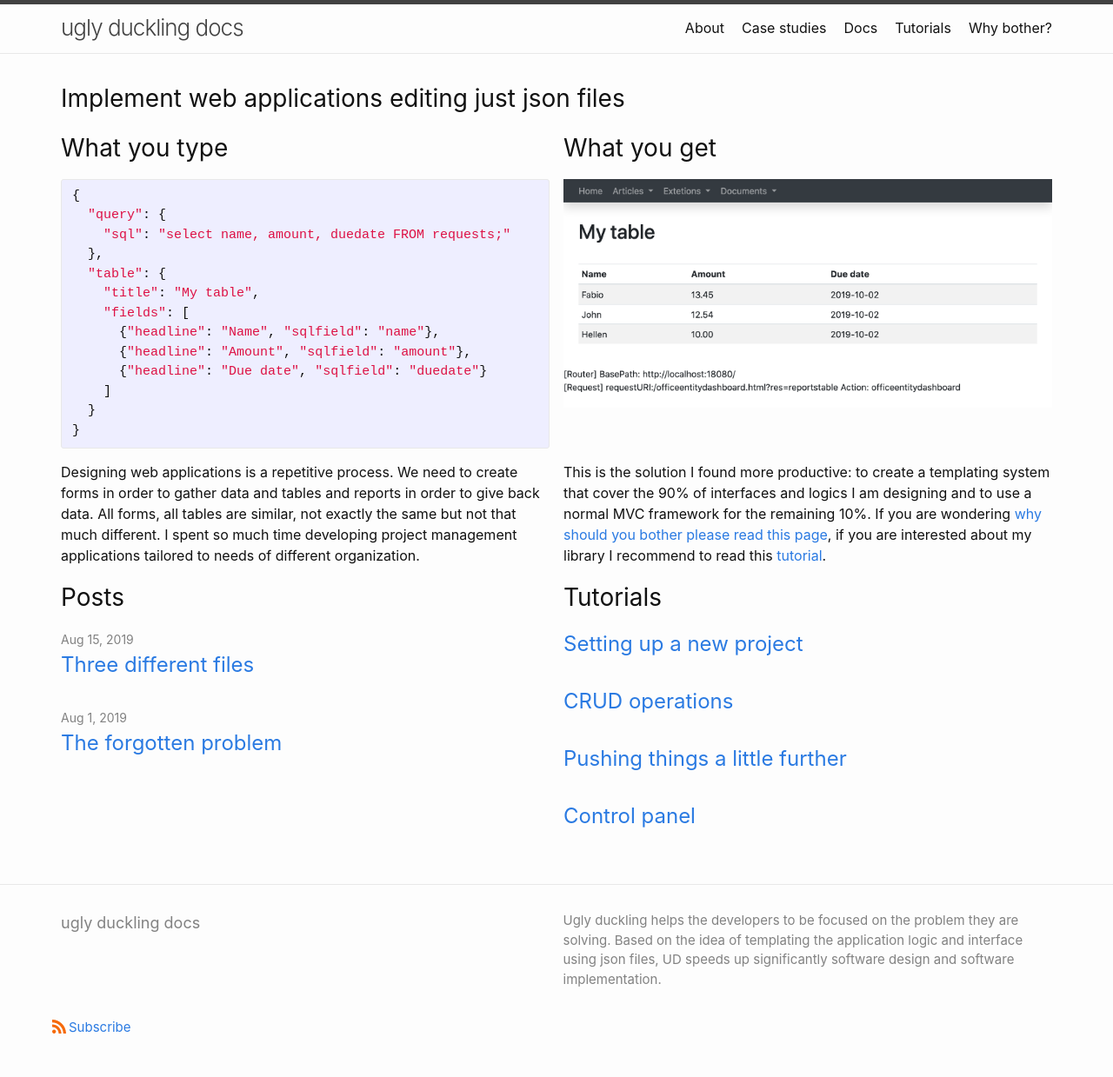
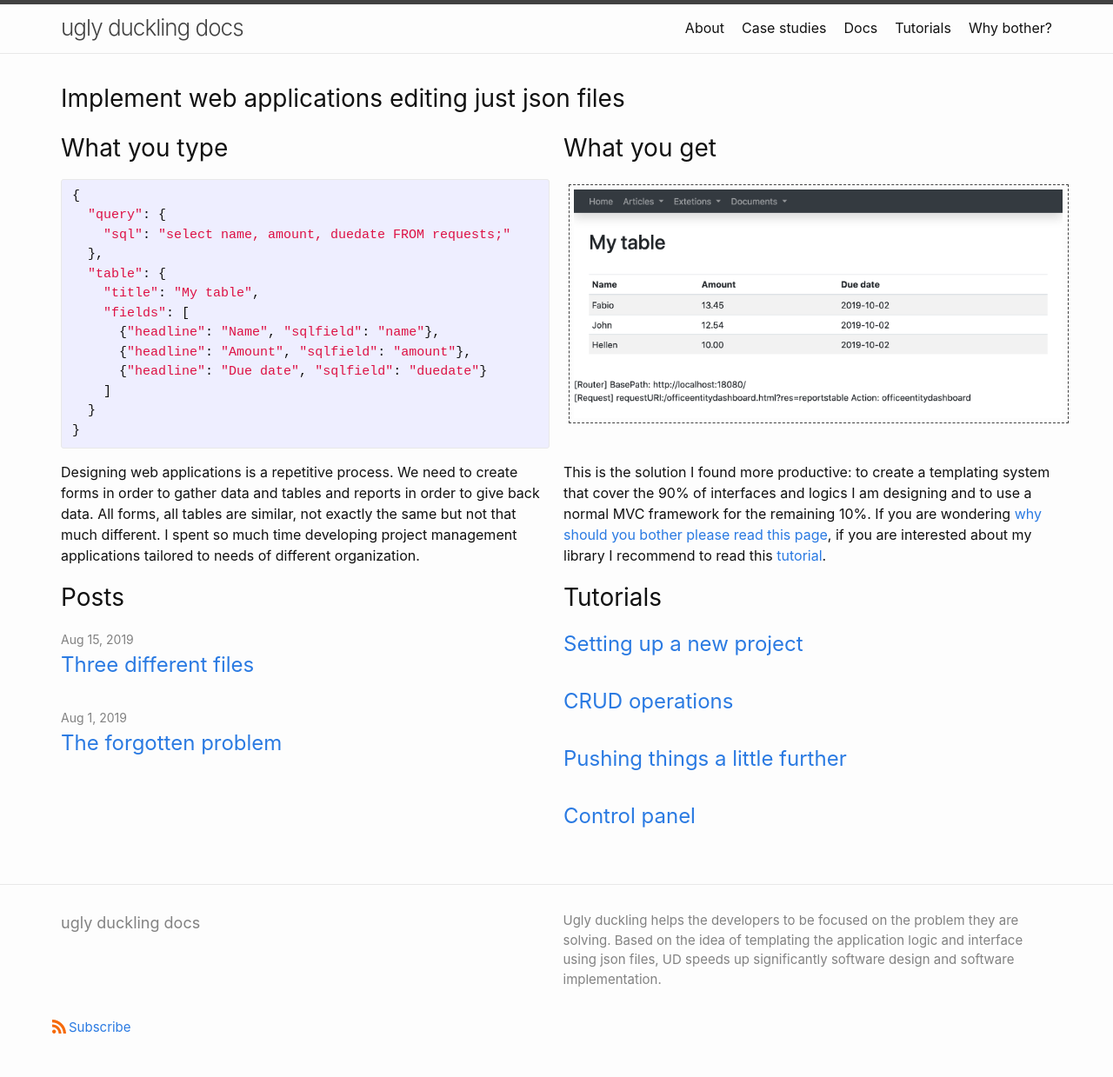
Before and after one commit to fabiomattei/uddocs, a Jekyll site: the page built from index.md, in a window 1280 px wide. Shown: the whole page at 87% size. Built offline with Jekyll 4.4.1, drawn with Linux system fonts in a browser that asks for light colours.

Commit message:
adding border to home image

```diff
--- a/_layouts/home.html
+++ b/_layouts/home.html
@@ -28,7 +28,7 @@ layout: default
 	  </div>
 	  <div class="home-tutorials">
 		  <h2 class="post-list-heading">What you get</h2>
-		  <img src="assets/images/whatyougethome.png">
+		  <img src="assets/images/whatyougethome.png" class="home-aside-image" />
       </div>
   </div>
 
--- a/_sass/minima/_custom.scss
+++ b/_sass/minima/_custom.scss
@@ -49,3 +49,9 @@
     margin: 1%;
     border: 1px dashed $grey-color-dark;
 }
+
+.home-aside-image {
+    padding: 1%;
+    margin: 1%;
+    border: 1px dashed $grey-color-dark;
+}
```
